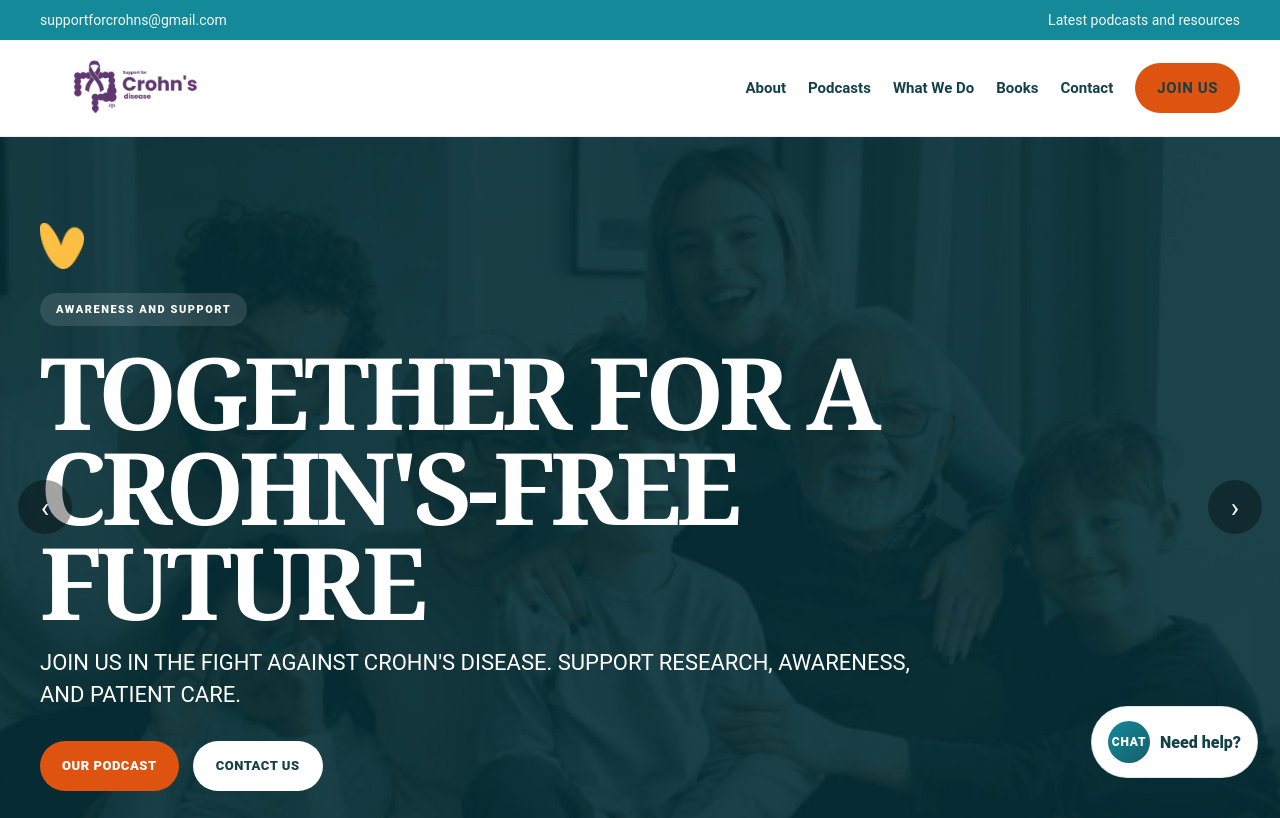
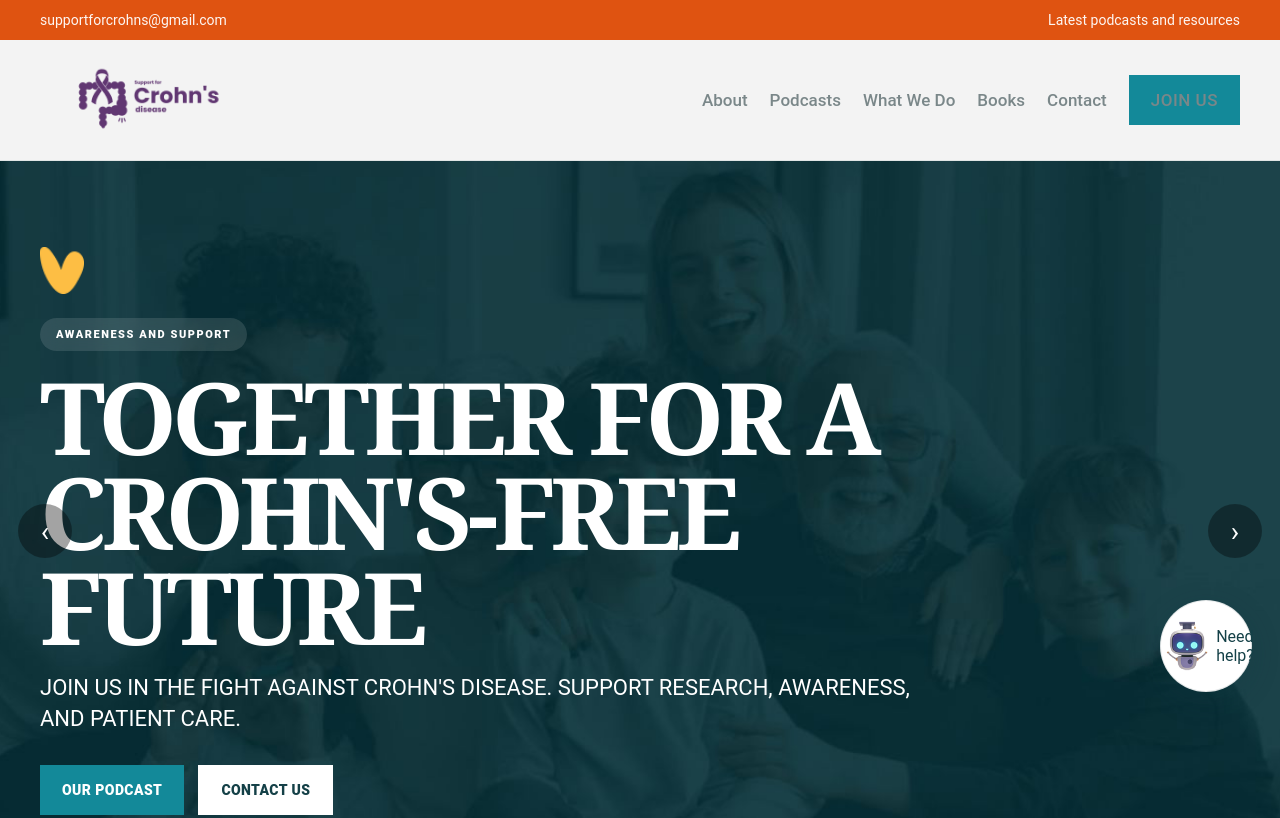
Before and after one commit to manishklach/supportforcrohns, a plain HTML site: page index.html in a window 1280 px wide. Shown: the top 818 px of the page. Drawn offline with Linux system fonts and the light colour scheme.

Commit message:
Tune homepage header and restore chat bubble

```diff
--- a/index.html
+++ b/index.html
@@ -43,7 +43,7 @@
 
     .shell { width: min(var(--max), calc(100% - 32px)); margin: 0 auto; }
     .topbar {
-      background: var(--teal);
+      background: var(--orange);
       color: #fff;
       font-size: 14px;
     }
@@ -63,7 +63,7 @@
       top: 0;
       z-index: 20;
       backdrop-filter: blur(14px);
-      background: #ffffff;
+      background: #f3f3f3;
       border-bottom: 1px solid rgba(20, 64, 71, 0.08);
     }
     .site-header .shell {
@@ -71,9 +71,9 @@
       align-items: center;
       justify-content: space-between;
       gap: 24px;
-      padding: 18px 0;
+      padding: 26px 0;
     }
-    .brand img { width: 180px; }
+    .brand img { width: 205px; }
     .nav {
       display: flex;
       align-items: center;
@@ -82,9 +82,9 @@
       justify-content: flex-end;
     }
     .nav a {
-      font-size: 15px;
-      font-weight: 700;
-      color: var(--ink);
+      font-size: 17px;
+      font-weight: 500;
+      color: #7a8789;
     }
     .nav a:hover { color: var(--orange); }
     .button {
@@ -93,18 +93,18 @@
       justify-content: center;
       min-height: 50px;
       padding: 0 22px;
-      border-radius: 999px;
+      border-radius: 0;
       border: 0;
       cursor: pointer;
       transition: transform 0.2s ease, box-shadow 0.2s ease, background 0.2s ease;
       font-weight: 800;
-      letter-spacing: 0.04em;
+      letter-spacing: 0.03em;
       text-transform: uppercase;
-      font-size: 13px;
+      font-size: 14px;
     }
     .button:hover { transform: translateY(-1px); }
     .button-primary {
-      background: var(--orange);
+      background: var(--teal);
       color: #fff;
       box-shadow: none;
     }
@@ -249,7 +249,7 @@
       display: inline-block;
       margin-bottom: 10px;
       color: var(--orange);
-      font-size: 13px;
+      font-size: 14px;
       font-weight: 800;
       letter-spacing: 0.12em;
       text-transform: uppercase;
@@ -506,38 +506,28 @@
 
     .chat-fallback {
       position: fixed;
-      right: 22px;
-      bottom: 22px;
+      right: 28px;
+      bottom: 108px;
       z-index: 30;
       display: inline-flex;
       align-items: center;
-      gap: 10px;
-      min-width: 76px;
-      padding: 14px 16px;
-      border-radius: 999px;
+      justify-content: center;
+      width: 92px;
+      height: 92px;
+      padding: 0;
+      border-radius: 50%;
       background: #fff;
-      box-shadow: 0 18px 36px rgba(12, 56, 64, 0.24);
+      box-shadow: 0 8px 28px rgba(12, 56, 64, 0.24);
       border: 1px solid rgba(22,53,59,0.12);
       color: var(--ink);
-      font-weight: 800;
       text-decoration: none;
     }
-    .chat-fallback::before {
-      content: 'Chat';
-      display: inline-flex;
-      align-items: center;
-      justify-content: center;
-      width: 42px;
-      height: 42px;
+    .chat-fallback img {
+      display: block;
+      width: 58px;
+      height: 58px;
       border-radius: 50%;
-      background: linear-gradient(135deg, var(--teal), #165f69);
-      color: #fff;
-      font-size: 12px;
-      letter-spacing: 0.06em;
-      text-transform: uppercase;
-    }
-    .chat-fallback img {
-      display: none;
+      object-fit: contain;
     }
 
     @media (max-width: 1100px) {
```
